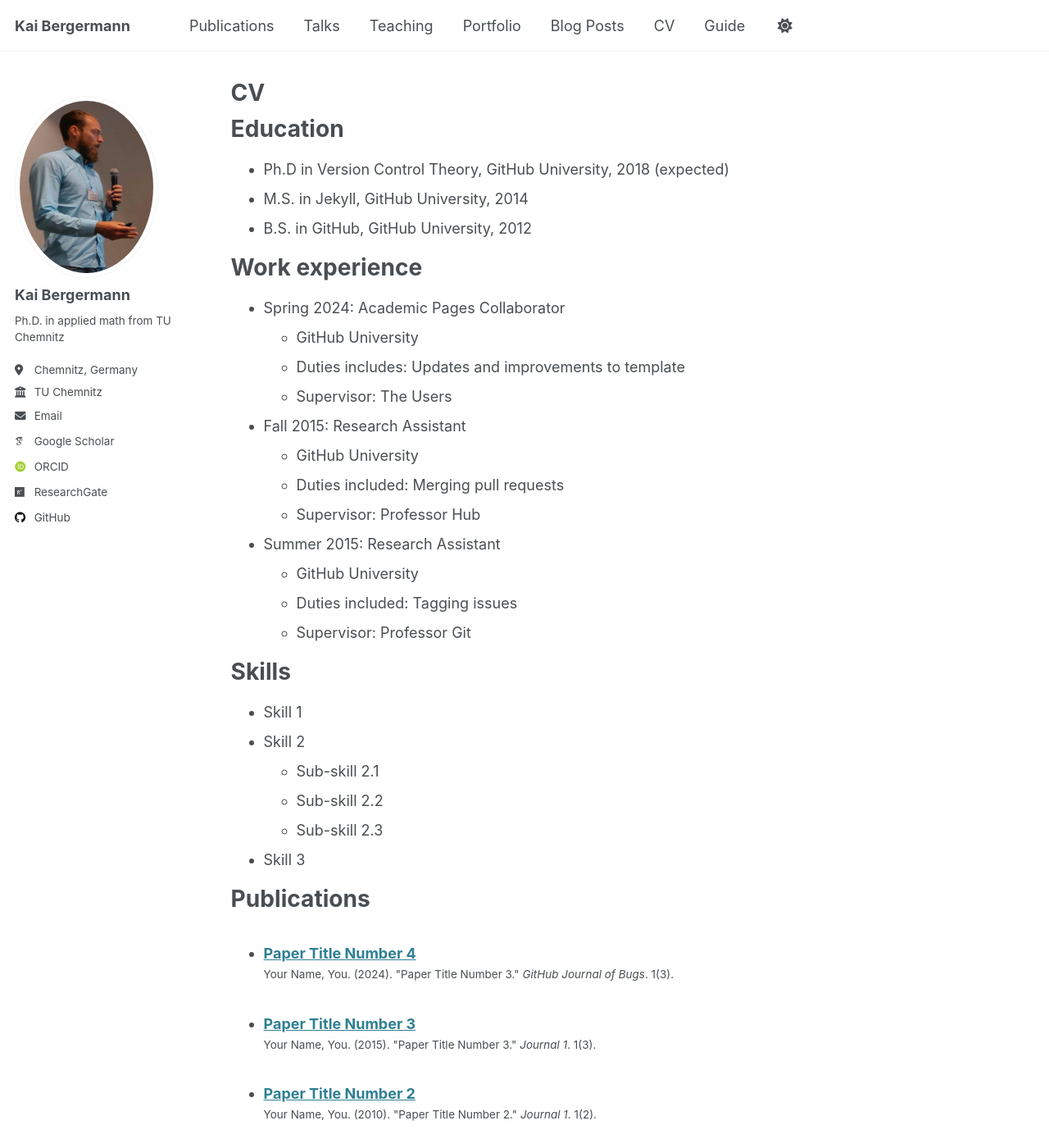
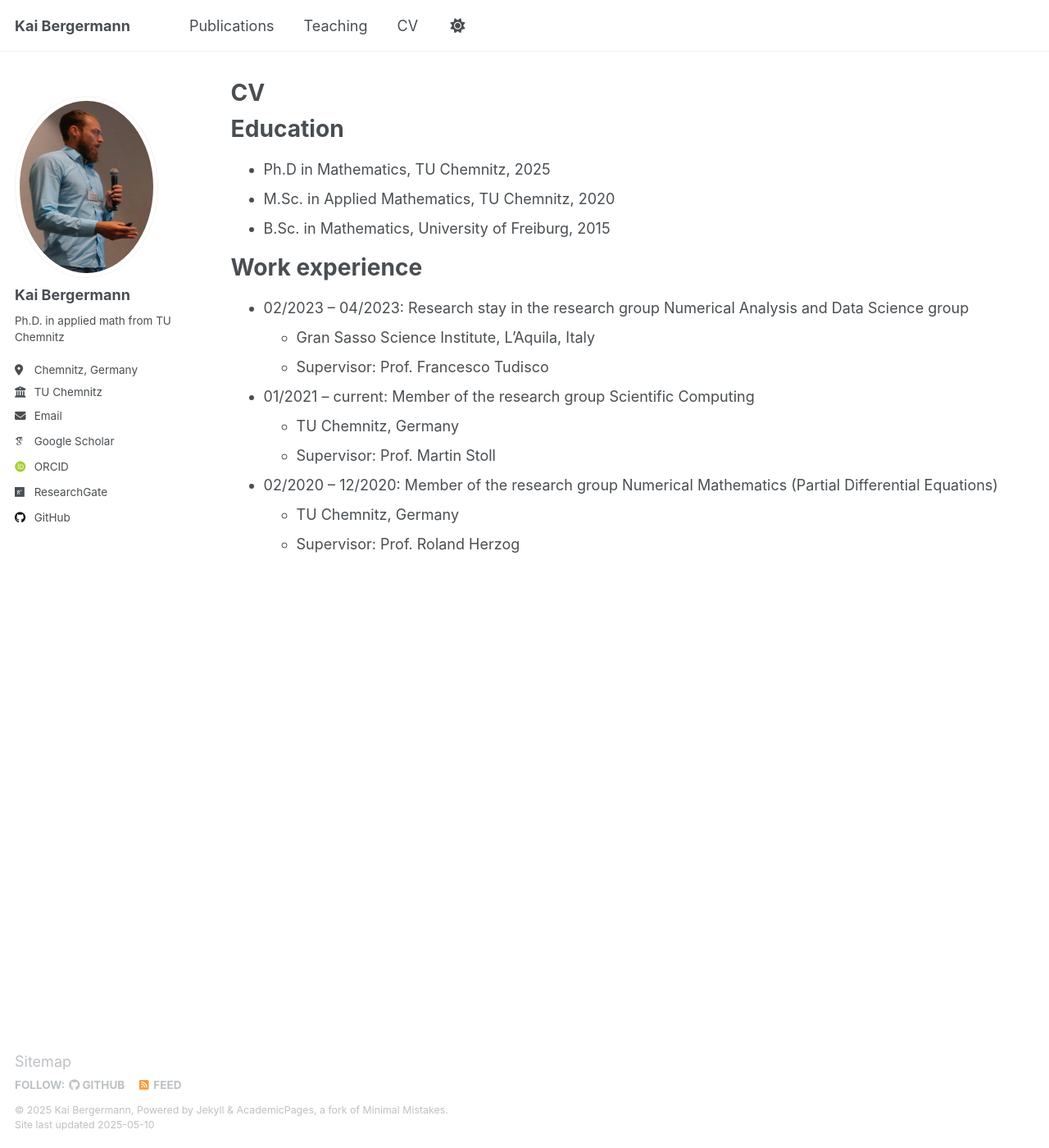
Before and after one commit to KBergermann/KBergermann.github.io, a Jekyll site: the page built from _pages/cv.md, in a window 1280 px wide and 1400 px high. Shown: the whole window at 82% size. Built offline with Jekyll 4.4.1, drawn with Linux system fonts in a browser that asks for light colours; some web fonts are replaced; some of the changed text lies outside the part shown.

Commit message:
structure and cv

```diff
--- a/_config.yml
+++ b/_config.yml
@@ -232,23 +232,23 @@ collections:
 # These settings control how pages and collections are included in the site
 defaults:
   # _posts
-#  - scope:
-#      path: ""
-#      type: posts
-#    values:
-#      layout: single
-#      author_profile: true
-#      read_time: true
-#      comments: true
-#      share: true
-#      related: true
+  - scope:
+      path: ""
+      type: posts
+    values:
+      layout: single
+      author_profile: true
+      read_time: true
+      comments: true
+      share: true
+      related: true
   # _pages
-#  - scope:
-#      path: ""
-#      type: pages
-#    values:
-#      layout: single
-#      author_profile: true
+  - scope:
+      path: ""
+      type: pages
+    values:
+      layout: single
+      author_profile: true
   # _teaching
   - scope:
       path: ""
@@ -268,22 +268,22 @@ defaults:
       share: true
       comments: true
   # _portfolio
-#  - scope:
-#      path: ""
-#      type: portfolio
-#    values:
-#      layout: single
-#      author_profile: true
-#      share: true
-#      comment: true
+  - scope:
+      path: ""
+      type: portfolio
+    values:
+      layout: single
+      author_profile: true
+      share: true
+      comment: true
   # _talks
-#  - scope:
-#      path: ""
-#      type: talks
-#    values:
-#      layout: talk
-#      author_profile: true
-#      share: true
+  - scope:
+      path: ""
+      type: talks
+    values:
+      layout: talk
+      author_profile: true
+      share: true
 
 
 # Sass/SCSS
--- a/_pages/cv.md
+++ b/_pages/cv.md
@@ -11,54 +11,20 @@ redirect_from:
 
 Education
 ======
-* Ph.D in Version Control Theory, GitHub University, 2018 (expected)
-* M.S. in Jekyll, GitHub University, 2014
-* B.S. in GitHub, GitHub University, 2012
+* Ph.D in Mathematics, TU Chemnitz, 2025
+* M.Sc. in Applied Mathematics, TU Chemnitz, 2020
+* B.Sc. in Mathematics, University of Freiburg, 2015
 
 Work experience
 ======
-* Spring 2024: Academic Pages Collaborator
-  * GitHub University
-  * Duties includes: Updates and improvements to template
-  * Supervisor: The Users
+* 02/2023 -- 04/2023: Research stay in the research group Numerical Analysis and Data Science group
+  * Gran Sasso Science Institute, L'Aquila, Italy
+  * Supervisor: Prof. Francesco Tudisco
 
-* Fall 2015: Research Assistant
-  * GitHub University
-  * Duties included: Merging pull requests
-  * Supervisor: Professor Hub
+* 01/2021 -- current: Member of the research group Scientific Computing
+  * TU Chemnitz, Germany
+  * Supervisor: Prof. Martin Stoll
 
-* Summer 2015: Research Assistant
-  * GitHub University
-  * Duties included: Tagging issues
-  * Supervisor: Professor Git
-
-Skills
-======
-* Skill 1
-* Skill 2
-  * Sub-skill 2.1
-  * Sub-skill 2.2
-  * Sub-skill 2.3
-* Skill 3
-
-Publications
-======
-  <ul>{% for post in site.publications reversed %}
-    {% include archive-single-cv.html %}
-  {% endfor %}</ul>
-
-Talks
-======
-  <ul>{% for post in site.talks reversed %}
-    {% include archive-single-talk-cv.html  %}
-  {% endfor %}</ul>
-
-Teaching
-======
-  <ul>{% for post in site.teaching reversed %}
-    {% include archive-single-cv.html %}
-  {% endfor %}</ul>
-
-Service and leadership
-======
-* Currently signed in to 43 different slack teams
+* 02/2020 -- 12/2020: Member of the research group Numerical Mathematics (Partial Differential Equations)
+  * TU Chemnitz, Germany
+  * Supervisor: Prof. Roland Herzog
```
Also changed, not shown: _data/navigation.yml (+8 -8 lines), _pages/about.md (+1 -1 lines).
